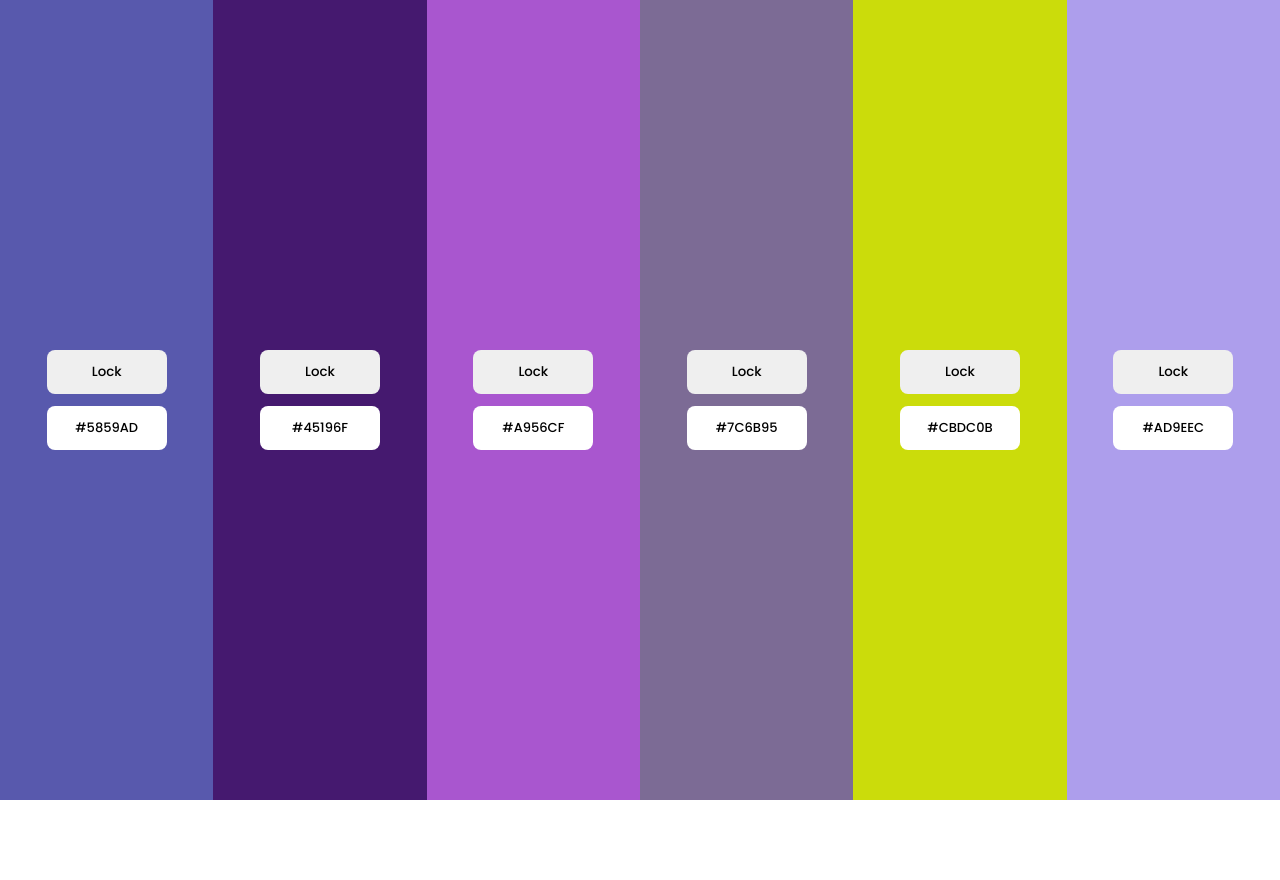
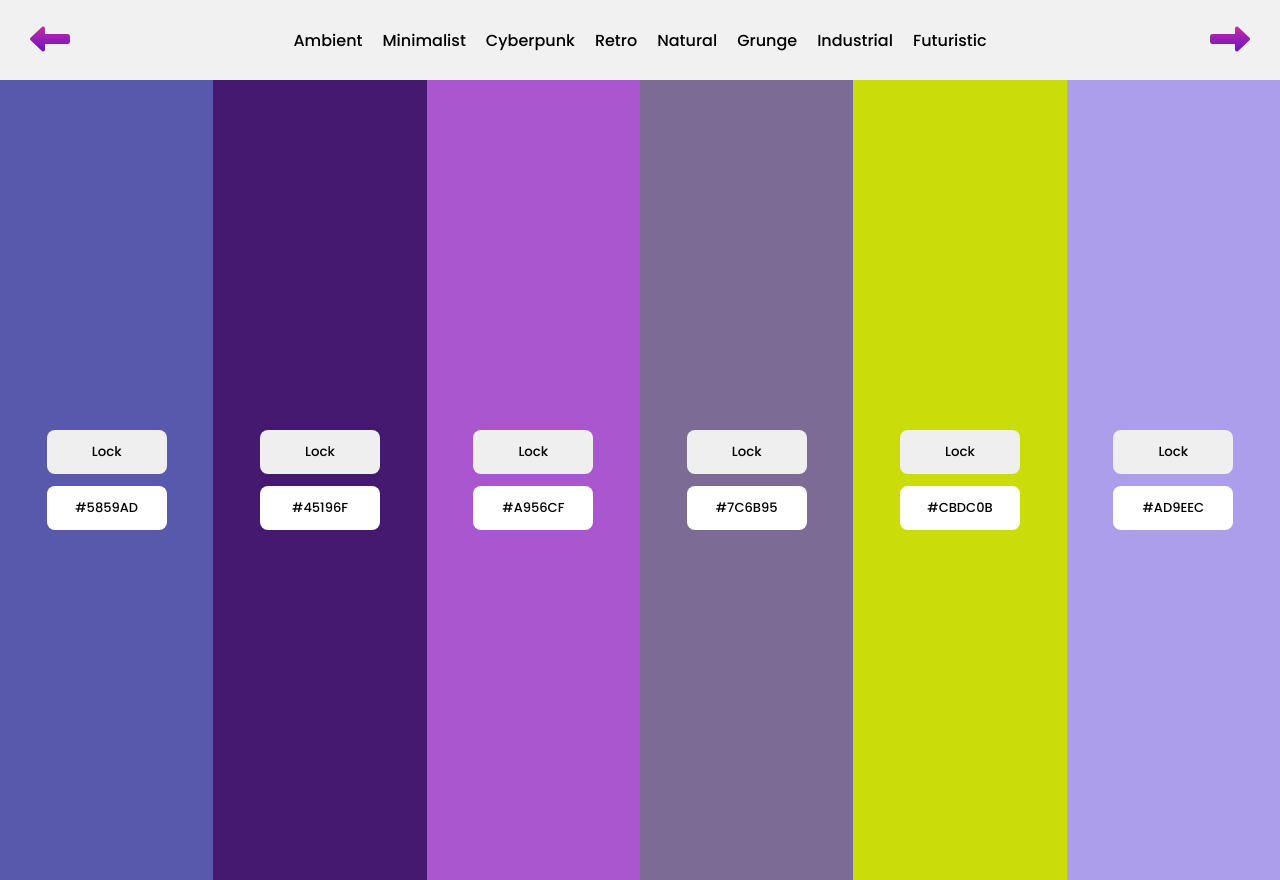
Before and after one commit to itstheanurag/color-flipper, a website: page src/public/colors.html in a window 1280 px wide. Before the commit the page ends 800 px from the top, so only its background shows below. Drawn offline with nearby package versions, Linux system fonts and the light colour scheme.

Commit message:
feat: add navbar to color.html

```diff
--- a/src/public/colors.html
+++ b/src/public/colors.html
@@ -8,6 +8,25 @@
     <link rel="stylesheet" href="css/color.css" />
   </head>
   <body>
+    <div class="header">
+    <div id="navbar">
+
+        <div id="left-button"><a href="index.html"><i class="fa-sharp fa-solid fa-left-long"></i></a></div>
+        <ul class="choices">
+        <li>ambient</li>
+        <li>minimalist</li>
+        <li>cyberpunk</li>
+        <li>retro</li>
+        <li>natural</li>
+        <li>grunge</li>
+        <li>industrial</li>
+        <li>futuristic</li>
+        </ul>
+        <div id="right-button"><a href="remove.bg.html"><i class="fa-sharp fa-solid fa-right-long"></i></a></div>
+
+    </div>
+    </div>
+
     <div id="parent" class="main-color-div">
       <div draggable="true" class="color-div draggable">
         <button class="btn-lock">Lock</button>
@@ -42,5 +61,6 @@
     <script src="./js/color.js"></script>
     <script src="https://cdnjs.cloudflare.com/ajax/libs/Sortable/1.13.0/Sortable.min.js"></script>
     <script src="./js/draggable.js"></script>
+    <script src="https://kit.fontawesome.com/0182cdc936.js" crossorigin="anonymous"></script>
   </body>
 </html>
--- a/src/public/css/color.css
+++ b/src/public/css/color.css
@@ -66,3 +66,41 @@
     background-color: royalblue;
     color: white;
 }
+
+
+#navbar{
+    height: 80px;
+    position: sticky;
+    position: static;
+    z-index: 10;
+    background-color:rgba(0, 0, 0, 0.056);
+    display: flex;
+    align-items: center;
+    justify-content: space-between;
+    /* flex-direction: row;  */
+    /* align-items: center; */
+    /* justify-content: space-between; */
+}
+
+#navbar ul {
+    list-style: none;
+    display: flex;
+    align-items: center;
+    gap: 20px;
+    text-transform: capitalize;
+}
+
+#navbar #left-button {
+    padding-left: 30px;
+}
+
+#navbar #right-button {
+    padding-right: 30px;
+}
+
+.fa-sharp {
+    font-size: 40px;
+    background: linear-gradient(#E43397, #4C0BD1);
+    -webkit-text-fill-color: transparent;
+    -webkit-background-clip: text;
+}
```
